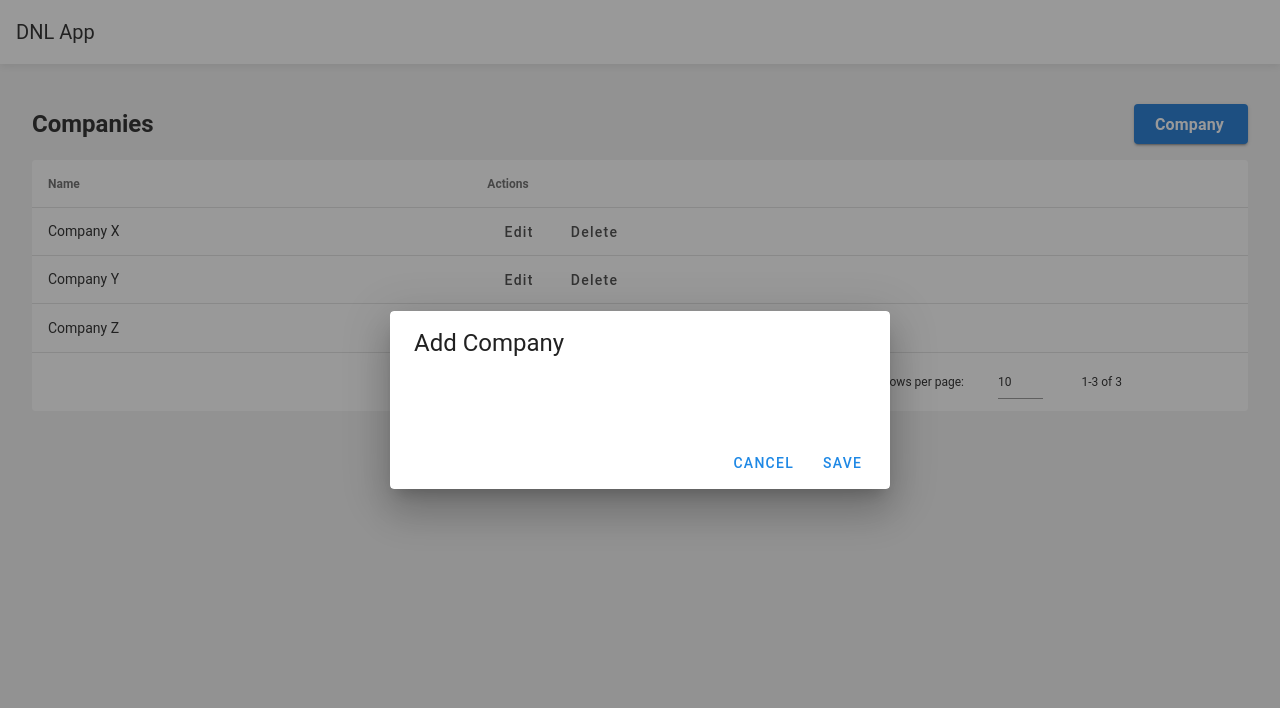
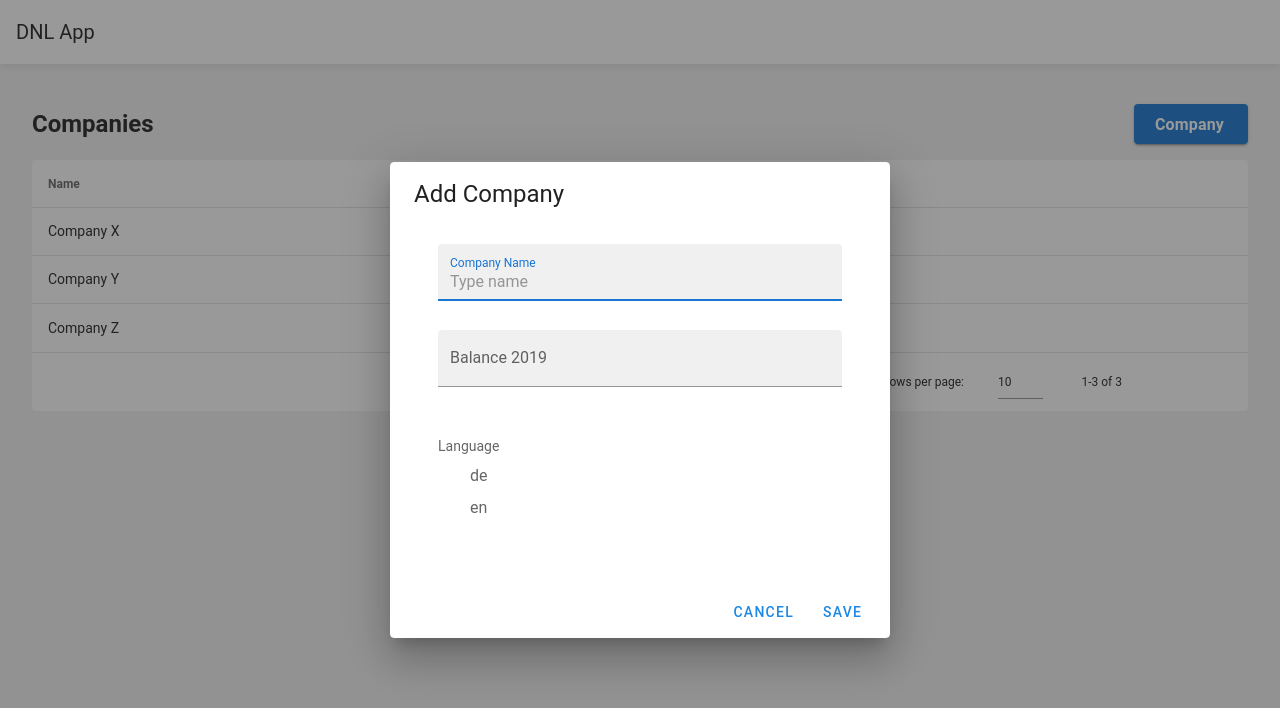
Before and after one commit to deepneuronlab/dnl-frontend-challenge, a Vue app: page /companies in a window 1280 px wide. Both pictures are taken after a click on the button "Company". Shown: the top 708 px of the page. Built offline with nearby package versions, Linux system fonts and the light colour scheme; the HTML template or start-up script is replaced by a standard one.

Commit message:
companies crud & api docs

```diff
--- a/src/components/Dialogs/FormDialog.vue
+++ b/src/components/Dialogs/FormDialog.vue
@@ -1,26 +1,29 @@
 <template>
-  <v-dialog v-model="isVisible" @click:outside="$emit('close')" max-width="500px">
+  <v-dialog ref="formDialog" v-model="isVisible" @click:outside="$emit('close')" max-width="500px">
     <v-card>
       <v-card-title>
         <span class="headline">{{ title }}</span>
       </v-card-title>
 
       <v-card-text>
-        <v-container><DynamicForm /></v-container>
+        <v-container
+          ><DynamicForm ref="dynamicForm" :formElements="formStructure" v-model="value"
+        /></v-container>
       </v-card-text>
 
       <v-card-actions>
         <v-spacer></v-spacer>
         <v-btn color="blue darken-1" text @click="$emit('close')"> Cancel </v-btn>
-        <v-btn color="blue darken-1" text @click="save()"> Save </v-btn>
+        <v-btn color="blue darken-1" text @click="$emit('save')"> Save </v-btn>
       </v-card-actions>
     </v-card>
   </v-dialog>
 </template>
 
 <script lang="ts">
-import Vue from 'vue';
+import Vue, { PropType } from 'vue';
 import DynamicForm from '@/components/Forms/DynamicForm.vue';
+import { FormElements } from '@/store/form-types';
 
 export default Vue.extend({
   name: 'FormDialog',
@@ -29,6 +32,10 @@ export default Vue.extend({
     formStructure: {
       type: Array,
       required: true,
+    },
+    value: {
+      required: true,
+      type: Object as PropType<FormElements[]>,
     },
     isVisible: {
       type: Boolean,
@@ -39,10 +46,10 @@ export default Vue.extend({
       required: true,
     },
   },
+
   data() {
     return {};
   },
-  methods: {},
 });
 </script>
 
--- a/src/components/Forms/DynamicForm.vue
+++ b/src/components/Forms/DynamicForm.vue
@@ -1,19 +1,73 @@
 <template>
-  <v-form v-model="isFormValid" class="dynamic-form">
-    <v-container fluid> </v-container>
+  <v-form ref="vForm" class="dynamic-form">
+    <v-container fluid gi>
+      <v-row dense no-gutters>
+        <v-col cols="12" v-for="(formElement, index) in formElements" :key="formElement.key">
+          <v-text-field
+            :autofocus="index === 0"
+            v-if="formElement.type === 'textField'"
+            :label="formElement.label"
+            :placeholder="formElement.placeholder"
+            :rules="[validator.required(formElement.required)]"
+            v-model="value[formElement.key]"
+            filled
+          />
+
+          <v-select
+            :autofocus="index === 0"
+            v-else-if="formElement.type === 'selectField'"
+            :label="formElement.label"
+            :placeholder="formElement.placeholder"
+            :rules="[validator.required(formElement.required)]"
+            :items="formElement.items"
+            v-model="value[formElement.key]"
+            filled
+          ></v-select>
+
+          <v-radio-group
+            :autofocus="index === 0"
+            v-else-if="formElement.type === 'radioGroup'"
+            :label="formElement.label"
+            :placeholder="formElement.placeholder"
+            :rules="[validator.required(formElement.required)]"
+            v-model="value[formElement.key]"
+          >
+            <v-radio
+              v-for="radioItem in formElement.items"
+              :key="radioItem.value"
+              :label="radioItem.text"
+              :value="radioItem.value"
+              :rules="[validator.required(formElement.required)]"
+            ></v-radio>
+          </v-radio-group>
+        </v-col>
+      </v-row>
+    </v-container>
   </v-form>
 </template>
 
 <script lang="ts">
-import Vue from 'vue';
+import Vue, { PropType } from 'vue';
+import validator from '@/utils/validationUtils';
+import { FormElements } from '@/store/form-types';
+import { Company } from '@/store/companies-types';
 
 export default Vue.extend({
   name: 'DynamicForm',
   components: {},
-  props: {},
+  props: {
+    value: {
+      required: true,
+      type: Object as PropType<Company>,
+    },
+    formElements: {
+      required: true,
+      type: Array as PropType<FormElements[]>,
+    },
+  },
   data() {
     return {
-      isFormValid: false,
+      validator,
     };
   },
 });
--- a/src/store/companies-store.ts
+++ b/src/store/companies-store.ts
@@ -1,6 +1,8 @@
 import { Module } from 'vuex';
 import getters from './company-getters';
 import state from './companies-state';
+import mutations from './company-mutations';
+import actions from './company-actions';
 import { BaseState } from './types';
 import { CompaniesState } from './companies-types';
 
@@ -8,6 +10,8 @@ export const companiesStore: Module<CompaniesState, BaseState> = {
   namespaced: true,
   state,
   getters,
+  mutations,
+  actions,
 };
 
 export default companiesStore;
--- /dev/null
+++ b/src/store/company-actions.ts
@@ -0,0 +1,17 @@
+import { ActionTree } from 'vuex';
+import { CompaniesState, Company } from './companies-types';
+import { BaseState } from './types';
+
+const companiesActions: ActionTree<CompaniesState, BaseState> = {
+  addCompany: (context, newCompany: Company) => {
+    context.commit('addCompany', newCompany);
+  },
+  deleteCompany: (context, company: Company) => {
+    context.commit('deleteCompany', company);
+  },
+  updateCompany: (context, company: Company) => {
+    context.commit('updateCompany', company);
+  },
+};
+
+export default companiesActions;
--- a/src/store/company-getters.ts
+++ b/src/store/company-getters.ts
@@ -9,6 +9,9 @@ const companiesGetters: GetterTree<CompaniesState, BaseState> = {
   companyTableHeaders(state) {
     return state.companyTableHeaders;
   },
+  companyForm(state) {
+    return state.companyForm;
+  },
 };
 
 export default companiesGetters;
--- /dev/null
+++ b/src/store/company-mutations.ts
@@ -0,0 +1,24 @@
+import { MutationTree } from 'vuex';
+import { CompaniesState, Company } from './companies-types';
+
+const companiesMutations: MutationTree<CompaniesState> = {
+  addCompany: (state, payload: Company) => {
+    // mutate state
+    const UniqId = (new Date().getTime() * Math.random() * 100000000).toString(); // generate unique id for the new company
+    state.companies?.push({ ...payload, companyId: UniqId });
+  },
+  deleteCompany: (state, payload: Company) => {
+    state.companies =
+      state.companies?.filter(CompanyItem => CompanyItem.companyId != payload.companyId) || null;
+  },
+  updateCompany: (state, payload: Company) => {
+    const companyToUpdate = state.companies?.find(
+      CompanyItem => CompanyItem.companyId === payload.companyId,
+    );
+    if (companyToUpdate) {
+      Object.assign(companyToUpdate, payload);
+    }
+  },
+};
+
+export default companiesMutations;
--- /dev/null
+++ b/src/types/vform.ts
@@ -0,0 +1,5 @@
+export interface IVForm {
+  validate: () => boolean;
+  resetValidation: () => boolean;
+  reset: () => void;
+}
--- /dev/null
+++ b/src/utils/validationUtils.ts
@@ -0,0 +1,9 @@
+const validator = {
+  required: (isRequired: boolean, validationMessage: string | undefined = 'required Field') => (
+    value: unknown,
+  ) => {
+    return isRequired ? !!value || validationMessage : true;
+  },
+};
+
+export default validator;
--- a/src/views/TheCompanies.vue
+++ b/src/views/TheCompanies.vue
@@ -10,22 +10,34 @@
         v-if="tableHeaders && tableItems"
         :tableHeaders="tableHeaders"
         :tableItems="tableItems"
+        @deleteItem="handleDeleteButtonClick"
+        @editItem="handleUpdateButtonClick"
       />
       <FormDialog
-        v-if="formStructure"
+        v-if="companyForm.length > 0"
         title="Add Company"
+        v-model="companyToAdd"
         :isVisible="isAddCompanyDialogVisible"
-        :formStructure="formStructure"
-        @close="closeAddCompanyDialogVisible()"
+        :formStructure="companyForm"
+        @close="isAddCompanyDialogVisible = false"
+        @save="handleAddDialogSaveClick()"
+        ref="addCompanyFormDialog"
       />
       <FormDialog
-        v-if="formStructure"
+        v-if="companyToUpdate && companyForm.length > 0"
         title="Edit Company"
+        v-model="companyToUpdate"
         :isVisible="isEditCompanyDialogVisible"
-        :formStructure="formStructure"
+        :formStructure="companyForm"
         @close="isEditCompanyDialogVisible = false"
+        @save="handleUpdateDialogSaveClick()"
+        ref="updateCompanyFormDialog"
       />
-      <DeleteDialog :isVisible="isDeleteDialogVisible" @close="isDeleteDialogVisible = false" />
+      <DeleteDialog
+        :isVisible="isDeleteDialogVisible"
+        @close="isDeleteDialogVisible = false"
+        @delete="handleDeleteConfirm"
+      />
     </MainContainer>
   </div>
 </template>
@@ -38,26 +50,75 @@ import DataTableCompanies from '@/components/Tables/DataTableCompanies.vue';
 import BtnMain from '@/components/UI/BtnMain.vue';
 import FormDialog from '@/components/Dialogs/FormDialog.vue';
 import DeleteDialog from '@/components/Dialogs/DeleteDialog.vue';
-import { mapGetters } from 'vuex';
+import { mapActions, mapGetters } from 'vuex';
+import { Company } from '@/store/companies-types';
+import { IVForm } from '@/types/vform';
 
 export default Vue.extend({
   name: 'TheCompanies',
   components: { AppBar, MainContainer, DataTableCompanies, BtnMain, FormDialog, DeleteDialog },
+
   data: () => ({
     isEditCompanyDialogVisible: false,
     isAddCompanyDialogVisible: false,
     isDeleteDialogVisible: false,
-    formStructure: [],
+    companyToAdd: {},
+    companyToDelete: null as null | Company,
+    companyToUpdate: null as null | Company,
   }),
   computed: {
     ...mapGetters({
       tableItems: 'companies/companies',
       tableHeaders: 'companies/companyTableHeaders',
+      companyForm: 'companies/companyForm',
     }),
   },
   methods: {
-    closeAddCompanyDialogVisible() {
-      this.isAddCompanyDialogVisible = false;
+    ...mapActions({
+      addCompany: 'companies/addCompany',
+      deleteCompany: 'companies/deleteCompany',
+      updateCompany: 'companies/updateCompany',
+    }),
+    clearAddCompanyForm() {
+      this.companyToAdd = {};
+    },
+    clearUpdateCompanyForm() {
+      this.companyToUpdate = null;
+    },
+    handleAddDialogSaveClick() {
+      if (
+        (((this.$refs.addCompanyFormDialog as Vue).$refs.dynamicForm as Vue).$refs.vForm as Vue &
+          IVForm).validate()
+      ) {
+        this.addCompany(this.companyToAdd);
+        this.clearAddCompanyForm();
+        this.isAddCompanyDialogVisible = false;
+      }
+    },
+    handleUpdateDialogSaveClick() {
+      if (
+        (((this.$refs.updateCompanyFormDialog as Vue).$refs.dynamicForm as Vue).$refs.vForm as Vue &
+          IVForm).validate()
+      ) {
+        this.updateCompany(this.companyToUpdate);
+        this.clearUpdateCompanyForm();
+        this.isEditCompanyDialogVisible = false;
+      }
+    },
+    handleDeleteButtonClick(company: Company) {
+      this.isDeleteDialogVisible = true;
+      this.setCompanyToDelete(JSON.parse(JSON.stringify(company))); // deep clone company
+    },
+    handleUpdateButtonClick(company: Company) {
+      this.isEditCompanyDialogVisible = true;
+      this.companyToUpdate = JSON.parse(JSON.stringify(company)); // deep clone company
+    },
+    handleDeleteConfirm() {
+      this.deleteCompany(this.companyToDelete);
+      this.isDeleteDialogVisible = false;
+    },
+    setCompanyToDelete(company: Company) {
+      this.companyToDelete = company;
     },
   },
 });
```
Also changed, not shown: 7 other files (tests, documents, lock files or other folders).
